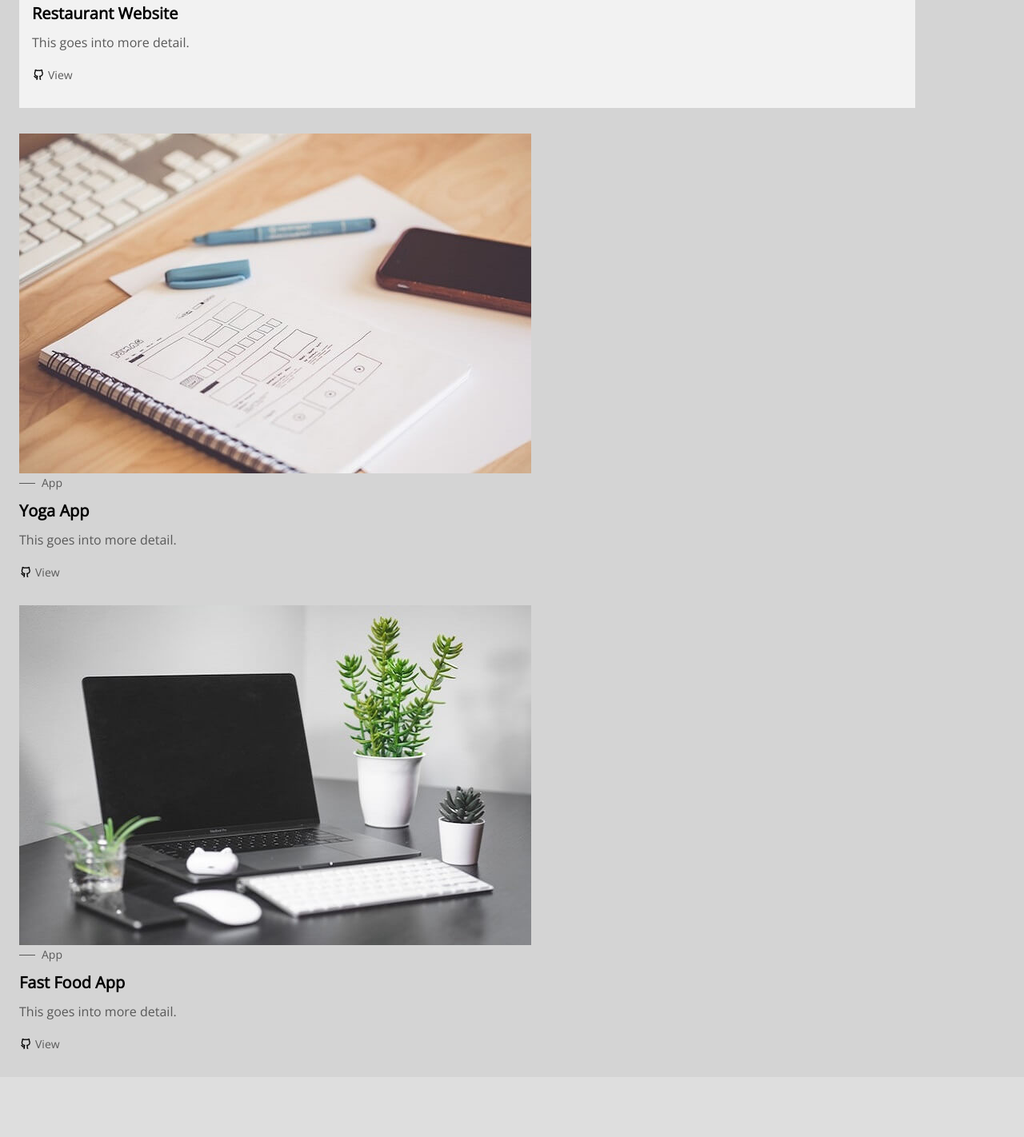
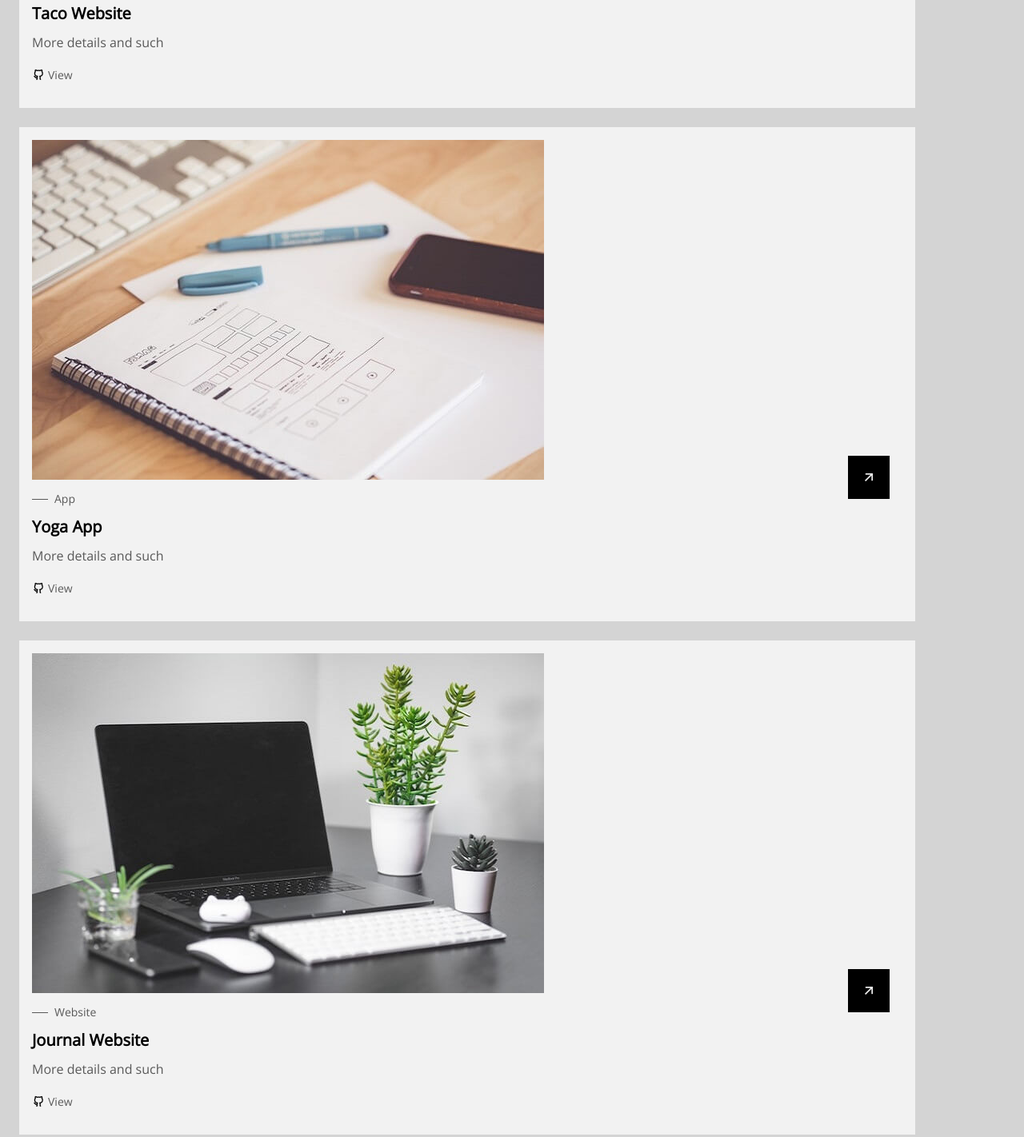
Before and after one commit to anitajohnn/anita-webpage, a plain HTML site: page index.html in a window 1280 px wide. Shown: the part 3404-4826 px from the top of the page at 80% size. Drawn offline with nearby package versions, Linux system fonts and the light colour scheme.

Commit message:
fixed some errors

```diff
--- a/index.html
+++ b/index.html
@@ -214,76 +214,76 @@
          <!--==================== PROJECTS ====================-->
          <section class="projects section" id="projects">
             <h2 class="section__title-1">
-               <span>Projects</span>
+               <span>Projects.</span>
             </h2>
-            <div class="projects__container container grid">
+            <div class="projects__containe container grid">
                <article class="projects__card">
                   <div class="projects__image">
-                     <img src="assets/img/project-1.jpg" alt="image" class="project__img">
-                     <a href="#" class="projects__button button">
+                     <img src="assets/img/project-1.jpg" alt="image" class="projects__img">
+                     <a href="" class="projects__button button">
                         <i class="ri-arrow-right-up-line"></i>
                      </a>
                   </div>
                   <div class="projects__content">
                      <h3 class="projects__subtitle">Website</h3>
-                     <h2 class="projects__title">Restaurant Website</h2>
+                     <h2 class="projects__title">Taco Website</h2>
+
                      <p class="projects__description">
-                        This goes into more detail.
+                        More details and such
                      </p>
                   </div>
                   <div class="projects__buttons">
                      <a href="https://github.com/anitajohnn" target="_blank" class="projects__link">
-                        <i class="ri-github-line"></i>View
+                        <i class="ri-github-line"></i> View
                      </a>
-
                   </div>
                </article>
-               <article class="project__card">
-                  <div class="project__image">
-                     <img src="assets/img/project-2.jpg" alt="image" class="project__img">
-                     <a href="#" class="projects__button button">
+
+               <article class="projects__card">
+                  <div class="projects__image">
+                     <img src="assets/img/project-2.jpg" alt="image" class="projects__img">
+                     <a href="" class="projects__button button">
                         <i class="ri-arrow-right-up-line"></i>
                      </a>
                   </div>
                   <div class="projects__content">
                      <h3 class="projects__subtitle">App</h3>
                      <h2 class="projects__title">Yoga App</h2>
+
                      <p class="projects__description">
-                        This goes into more detail.
+                        More details and such
                      </p>
                   </div>
                   <div class="projects__buttons">
                      <a href="https://github.com/anitajohnn" target="_blank" class="projects__link">
-                        <i class="ri-github-line"></i>View
+                        <i class="ri-github-line"></i> View
                      </a>
-
                   </div>
                </article>
-               <article class="project__card">
-                  <div class="project__image">
-                     <img src="assets/img/project-3.jpg" alt="image" class="project__img">
-                     <a href="#" class="projects__button button">
+
+               <article class="projects__card">
+                  <div class="projects__image">
+                     <img src="assets/img/project-3.jpg" alt="image" class="projects__img">
+                     <a href="" class="projects__button button">
                         <i class="ri-arrow-right-up-line"></i>
                      </a>
                   </div>
                   <div class="projects__content">
-                     <h3 class="projects__subtitle">App</h3>
-                     <h2 class="projects__title">Fast Food App</h2>
+                     <h3 class="projects__subtitle">Website</h3>
+                     <h2 class="projects__title">Journal Website</h2>
+
                      <p class="projects__description">
-                        This goes into more detail.
+                        More details and such
                      </p>
                   </div>
                   <div class="projects__buttons">
                      <a href="https://github.com/anitajohnn" target="_blank" class="projects__link">
-                        <i class="ri-github-line"></i>View
+                        <i class="ri-github-line"></i> View
                      </a>
-
                   </div>
                </article>
-               <!-- You can add more  -->
             </div>
          </section>
-
          <!--==================== CONTACT ====================-->
          <section class="contact section" id="contact">
 
```
